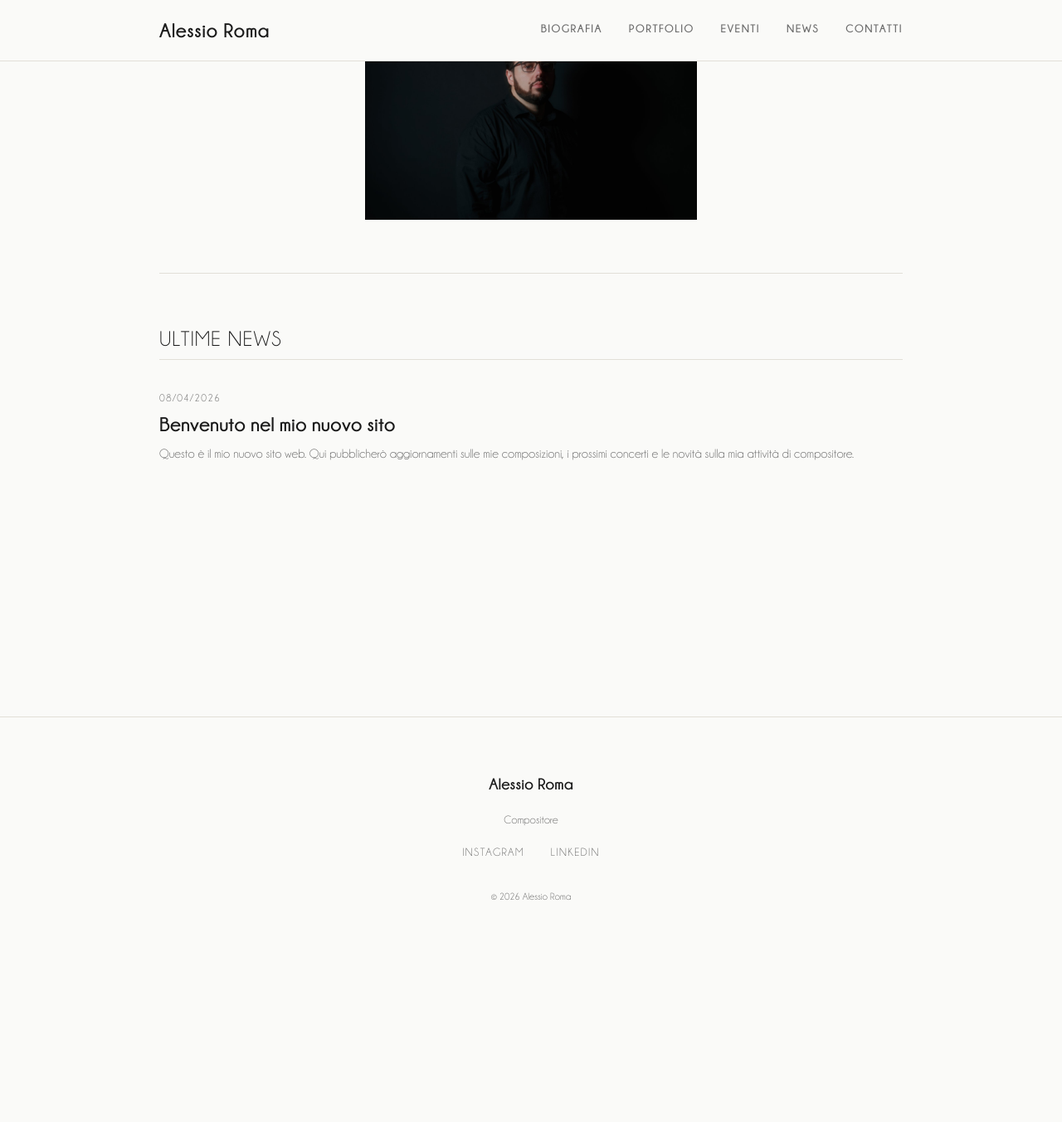
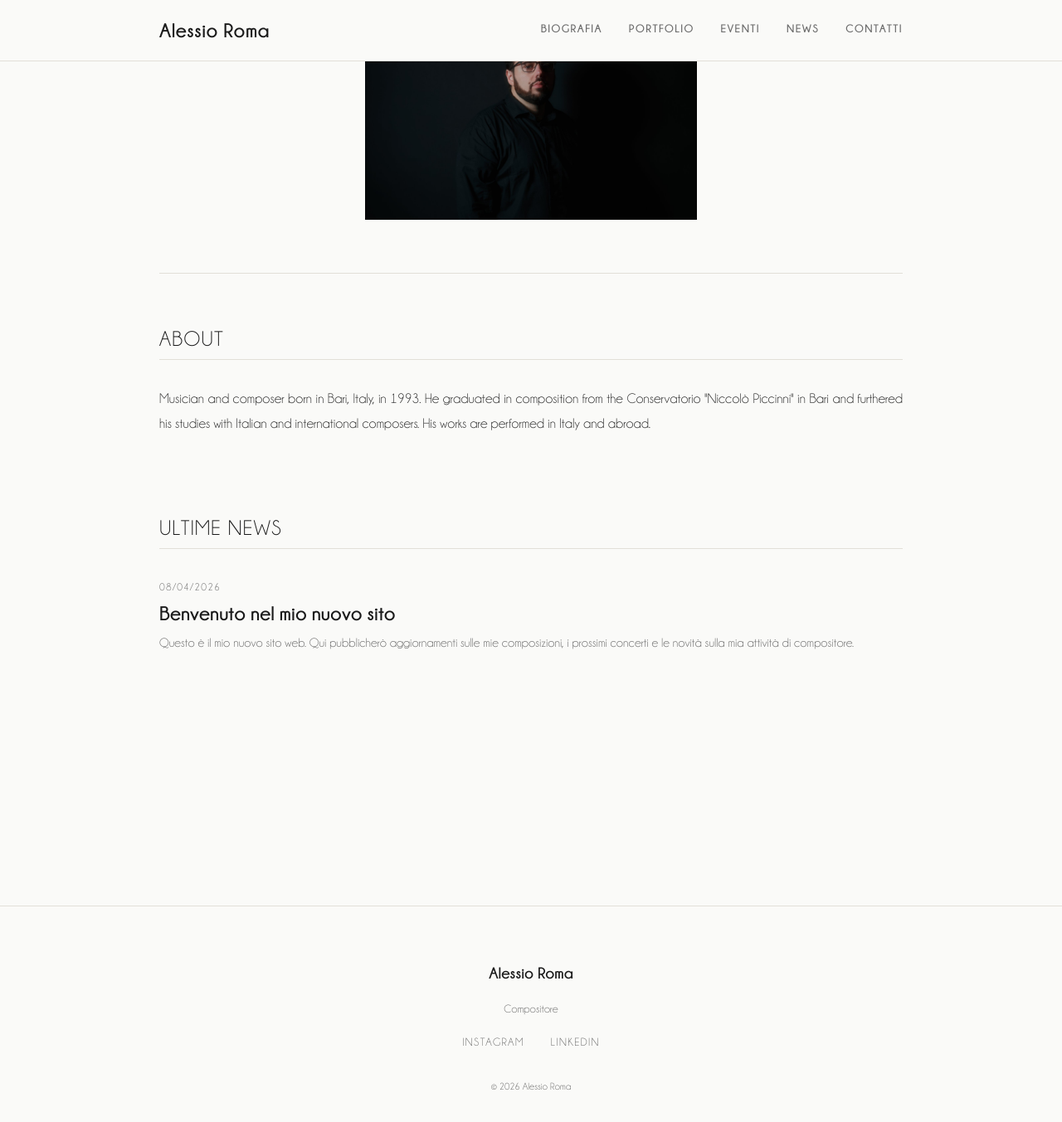
Before and after one commit to alessioroma-music/alessioroma, a Jekyll site: the page built from index.md, in a window 1280 px wide and 1400 px high, scrolled down 350 px. Shown: the top 1353 px of the window at 83% size. Built offline with Jekyll 4.4.1, drawn with Linux system fonts in a browser that asks for light colours; before the commit the page ends 1522 px from its top, so only the background shows below that.

Commit message:
Add About section to homepage
Co-Authored-By: Claude Sonnet 4.6 <noreply@anthropic.com>

```diff
--- a/_layouts/home.html
+++ b/_layouts/home.html
@@ -10,6 +10,11 @@ layout: default
       <img src="{{ '/assets/images/alessio-roma-portrait.jpg' | relative_url }}" alt="Alessio Roma">
     </div>
   </div>
+</section>
+
+<section class="home-section">
+  <h2 class="section-heading">About</h2>
+  <p class="home-about">Musician and composer born in Bari, Italy, in 1993. He graduated in composition from the Conservatorio "Niccolò Piccinni" in Bari and furthered his studies with Italian and international composers. His works are performed in Italy and abroad.</p>
 </section>
 
 <section class="home-section">
--- a/assets/css/style.css
+++ b/assets/css/style.css
@@ -274,6 +274,13 @@ img { max-width: 100%; height: auto; }
   margin-bottom: var(--space-md);
   padding-bottom: var(--space-xs);
   border-bottom: 1px solid var(--color-border);
+}
+
+.home-about {
+  font-size: 1.05rem;
+  line-height: 1.8;
+  text-align: justify;
+  margin-bottom: 0;
 }
 
 /* --- News --- */
```
